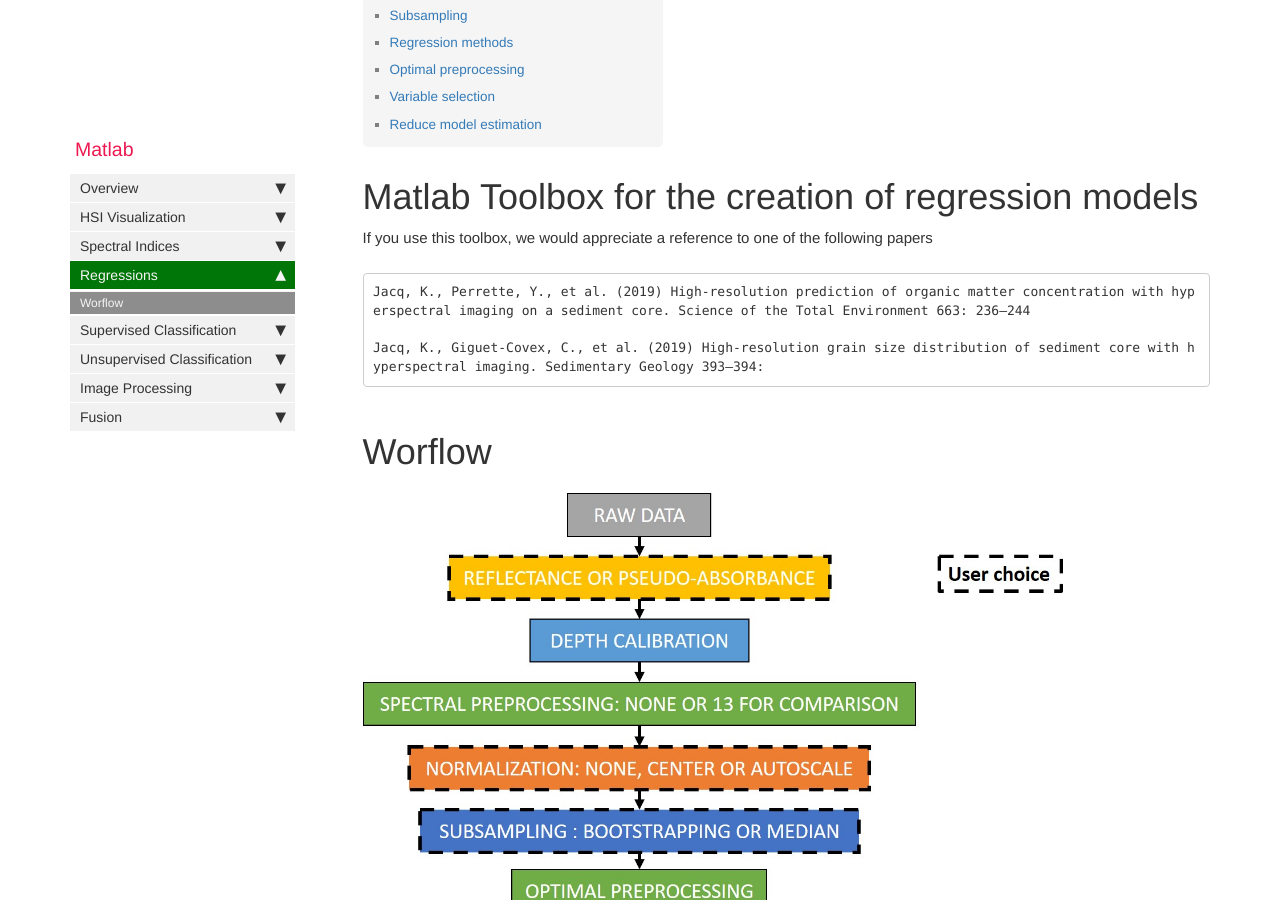
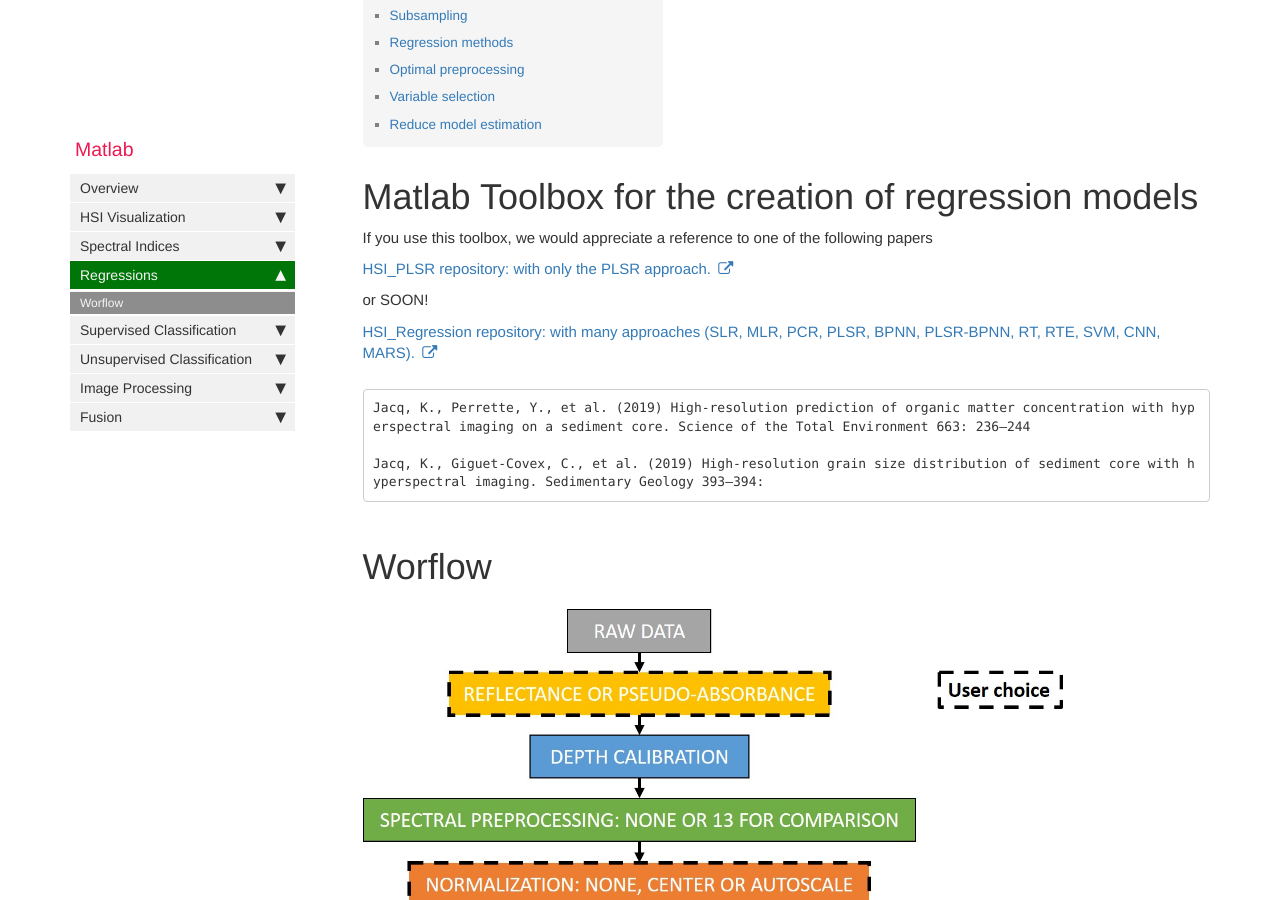
Before and after one commit to JacqKevin/JacqKevin.github.io, a Jekyll site: the page built from pages/Matlab/HSI_Regressions.md, in a window 1280 px wide and 900 px high, scrolled down 351 px. Built offline with Jekyll 4.4.1, drawn with Linux system fonts in a browser that asks for light colours; comment, search, counter and statistics services are not loaded.

Commit message:
Update HSI_Regressions.md

````diff
--- a/pages/Matlab/HSI_Regressions.md
+++ b/pages/Matlab/HSI_Regressions.md
@@ -8,6 +8,16 @@
 # Matlab Toolbox for the creation of regression models
 
 If you use this toolbox, we would appreciate a reference to one of the following papers
+
+<a href="https://github.com/JacqKevin/HSI_PLSR">
+  HSI_PLSR repository: with only the PLSR approach.
+</a>
+
+or SOON!
+
+<a href="https://github.com/JacqKevin/HSI_Regression">
+  HSI_Regression repository: with many approaches (SLR, MLR, PCR, PLSR, BPNN, PLSR-BPNN, RT, RTE, SVM, CNN, MARS).
+</a>
 
 ```markdown
 Jacq, K., Perrette, Y., et al. (2019) High-resolution prediction of organic matter concentration with hyperspectral imaging on a sediment core. Science of the Total Environment 663: 236–244
````
